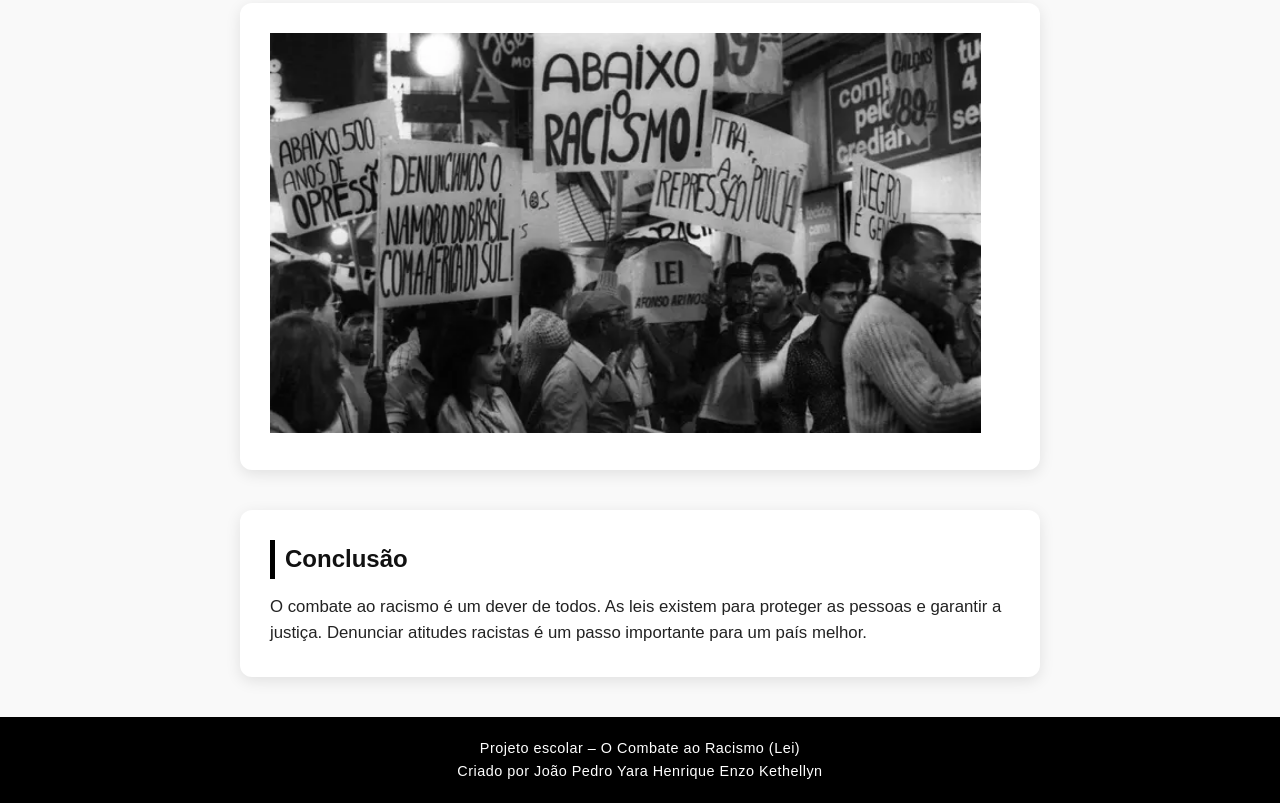
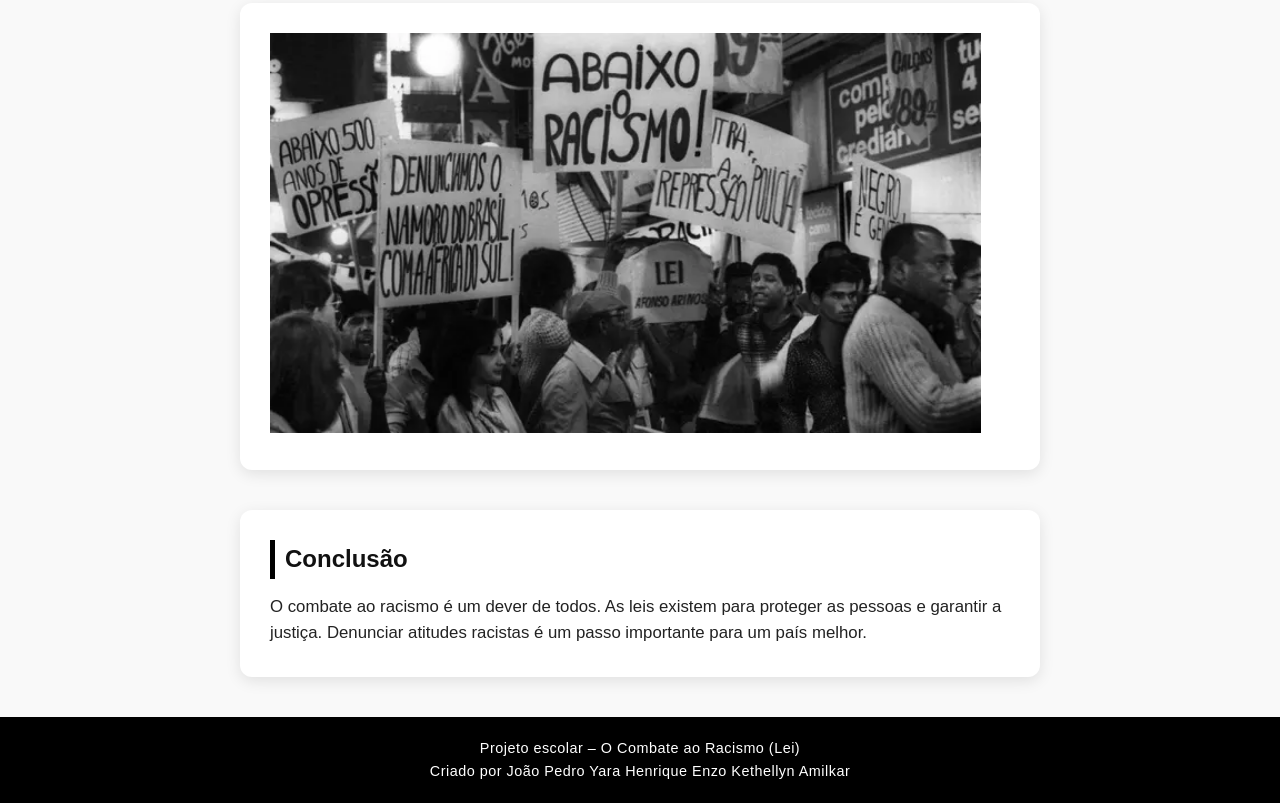
Before and after one commit to Joaopfx7/Combate-ao-Racismo-, a plain HTML site: page index.html in a window 1280 px wide. Shown: the part 1913-2716 px from the top of the page. Drawn offline with Linux system fonts and the light colour scheme.

```diff
--- a/index.html
+++ b/index.html
@@ -59,7 +59,8 @@
   <footer>
     <p>Projeto escolar – O Combate ao Racismo (Lei)</p>
     <p>
-        Criado por João Pedro Yara Henrique Enzo Kethellyn
+        Criado por João Pedro Yara Henrique Enzo Kethellyn Amilkar
+
     </p>
   </footer>
 </body>
```
